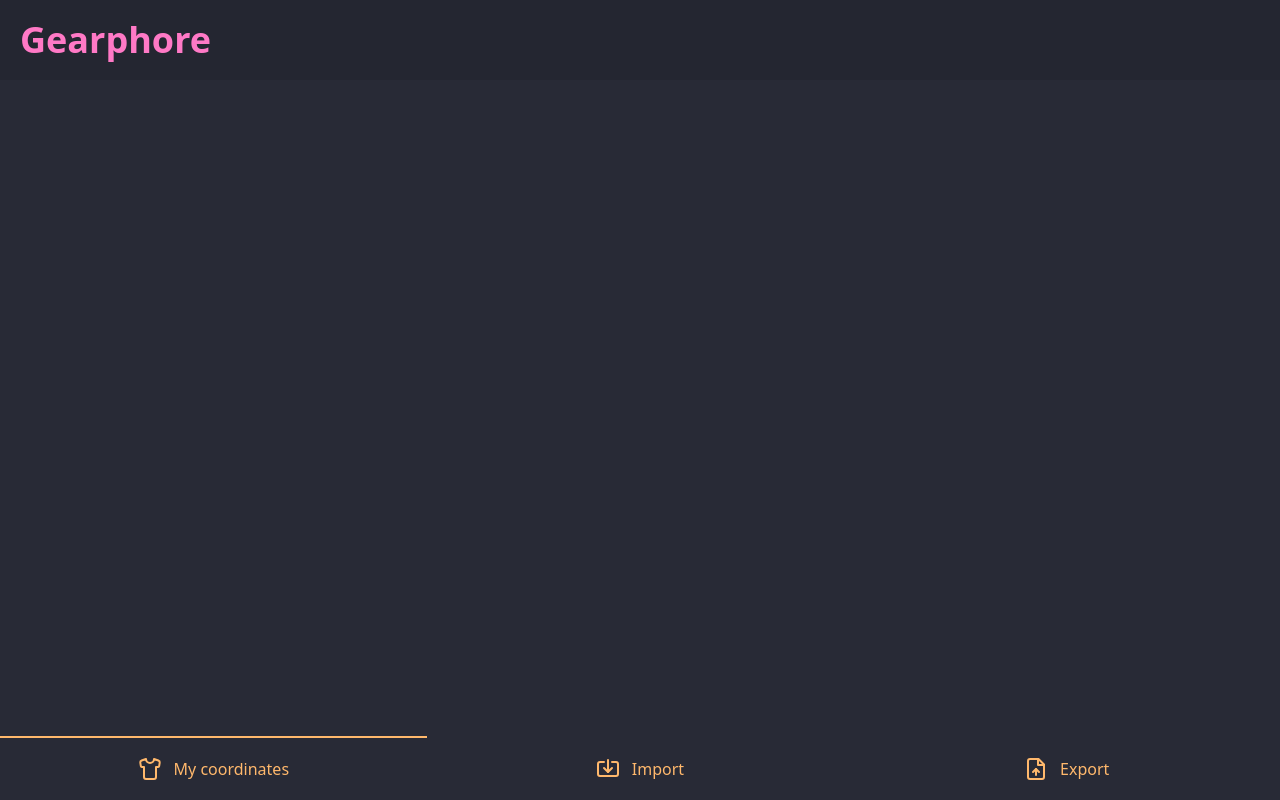
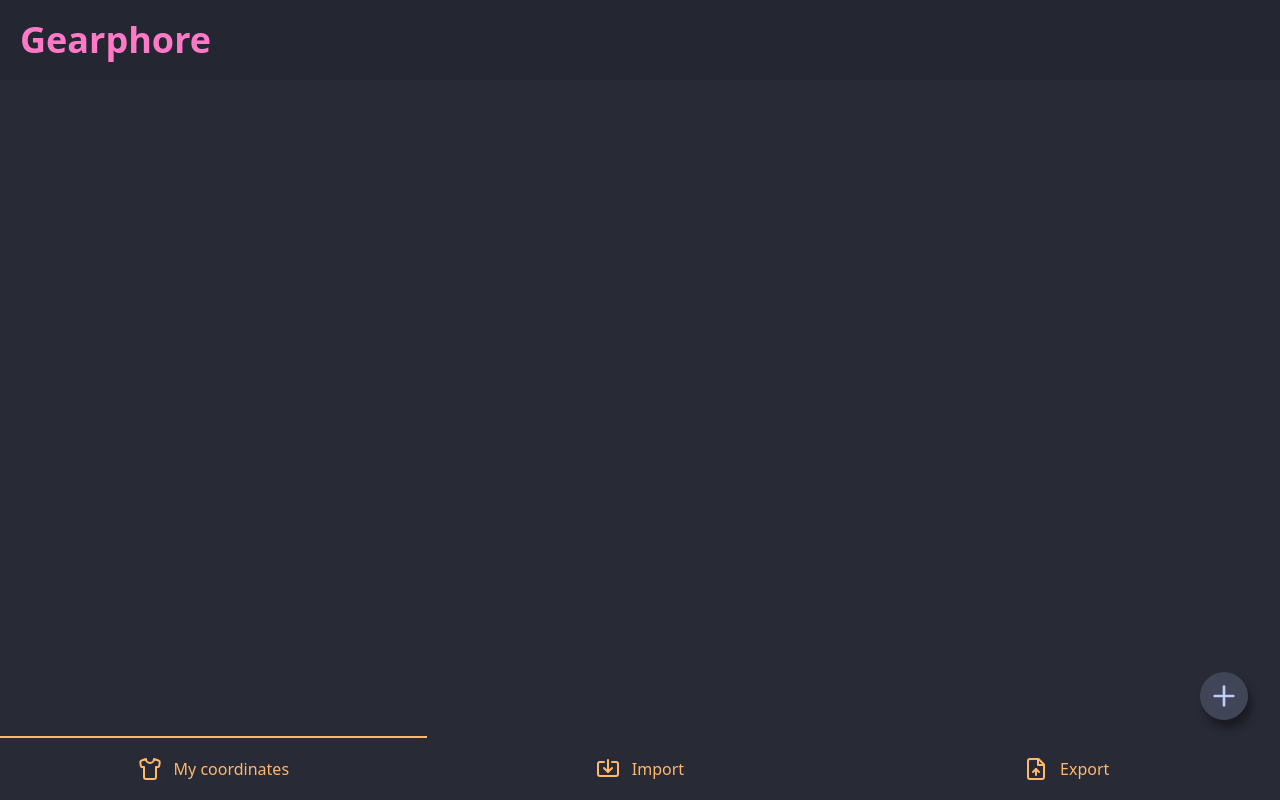
Before and after one commit to airRnot1106/gearphore, a Next.js app: page /en in a window 1280 px wide. Built offline with nearby package versions, Linux system fonts and the light colour scheme.

Commit message:
CoordinateAddButtonを追加

```diff
--- /dev/null
+++ b/src/components/domain/coordinate/atoms/CoordinateAddButton.tsx
@@ -0,0 +1,52 @@
+import { useCallback } from 'react';
+
+import type { AddButtonProps } from '@/components/case/add/atoms/AddButton';
+import { AddButton } from '@/components/case/add/atoms/AddButton';
+
+import { useCreateCoordinate } from '@/stores/coordinate/operations';
+
+import { useTranslationContext } from '@/providers/I18nProvider';
+
+import { useMount } from '@/hooks/useMount';
+
+type CoordinateAddButtonPresentationalProps = Pick<
+  AddButtonProps,
+  'title' | 'isDisabled' | 'onClick'
+>;
+
+export const CoordinateAddButtonPresentational = ({
+  title,
+  isDisabled,
+  onClick,
+}: CoordinateAddButtonPresentationalProps) => {
+  return (
+    <AddButton
+      title={title}
+      shape="circle"
+      decorations={['shadow']}
+      isDisabled={isDisabled}
+      onClick={onClick}
+    />
+  );
+};
+
+export const CoordinateAddButton = () => {
+  const createCoordinate = useCreateCoordinate();
+
+  const handleClick = useCallback(() => {
+    createCoordinate();
+  }, [createCoordinate]);
+
+  const t = useTranslationContext();
+  const title = t.COORDINATE.CONTROL.ADD_COORDINATE;
+
+  const { isMounted } = useMount();
+
+  return (
+    <CoordinateAddButtonPresentational
+      title={title}
+      isDisabled={!isMounted}
+      onClick={handleClick}
+    />
+  );
+};
--- a/src/components/page/MyCoordinates.tsx
+++ b/src/components/page/MyCoordinates.tsx
@@ -1,3 +1,11 @@
+import { CoordinateAddButton } from '@/components/domain/coordinate/atoms/CoordinateAddButton';
+
 export const MyCoordinates = () => {
-  return <div></div>;
+  return (
+    <div>
+      <div className="fixed bottom-20 right-8">
+        <CoordinateAddButton />
+      </div>
+    </div>
+  );
 };
```
